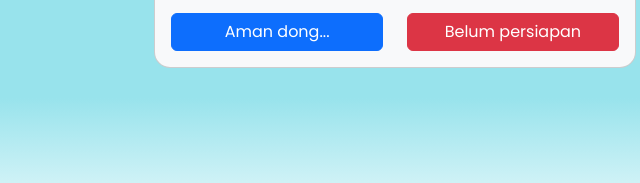
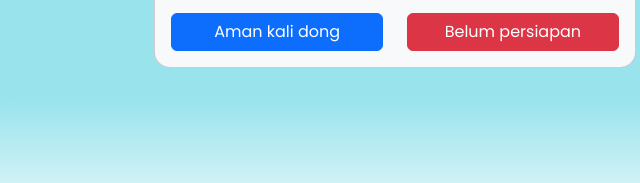
Before and after one commit to ifs19038/Ucapan_uas, a plain HTML site: page index.html in a window 1280 px wide. Shown: the part 542-725 px from the top of the page, 245-885 px from the left. Drawn offline with nearby package versions, Linux system fonts and the light colour scheme.

Commit message:
pertama5

```diff
--- a/index.html
+++ b/index.html
@@ -26,7 +26,7 @@
             <h2 class="card-title text-center">Gimana Persiapan UAS mu?</h2>
             <div class="row mt-3" style="font-weight: 800;">
               <div class="d-grid gap-2 col-6 mx-auto">
-                <a href="#" class="btn btn-primary">Aman dong...</a>
+                <a href="#" class="btn btn-primary">Aman kali dong</a>
               </div>
               <div class="d-grid gap-2 col-6 mx-auto">
                 <a href="#" class="btn btn-danger">Belum persiapan</a>
```
